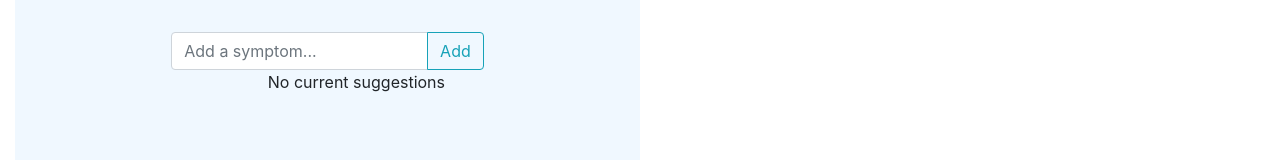
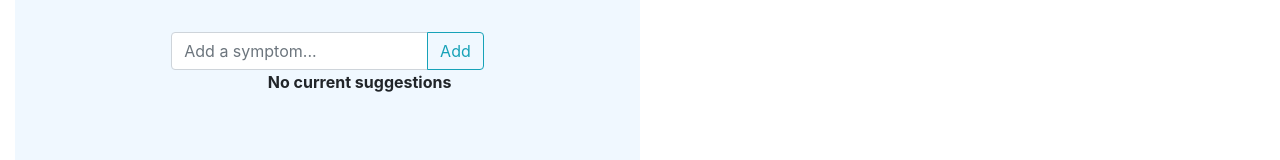
Before and after one commit to ptsheeran/iCare, a Vue app: page / in a window 1280 px wide. Shown: the part 398-558 px from the top of the page. Built offline with nearby package versions, Linux system fonts and the light colour scheme.

Commit message:
Adjusted font size

```diff
--- a/src/App.vue
+++ b/src/App.vue
@@ -236,6 +236,7 @@ export default {
 
 #suggestions {
   margin-left: 15.8rem;
+  font-weight: bold;
 }
 
 div.container{text-align: center;}
@@ -293,5 +294,6 @@ div.container{text-align: center;}
 }
 .card-title {
   font-family: Serif;
+  font-size: 24px;
 }
 </style>
```
